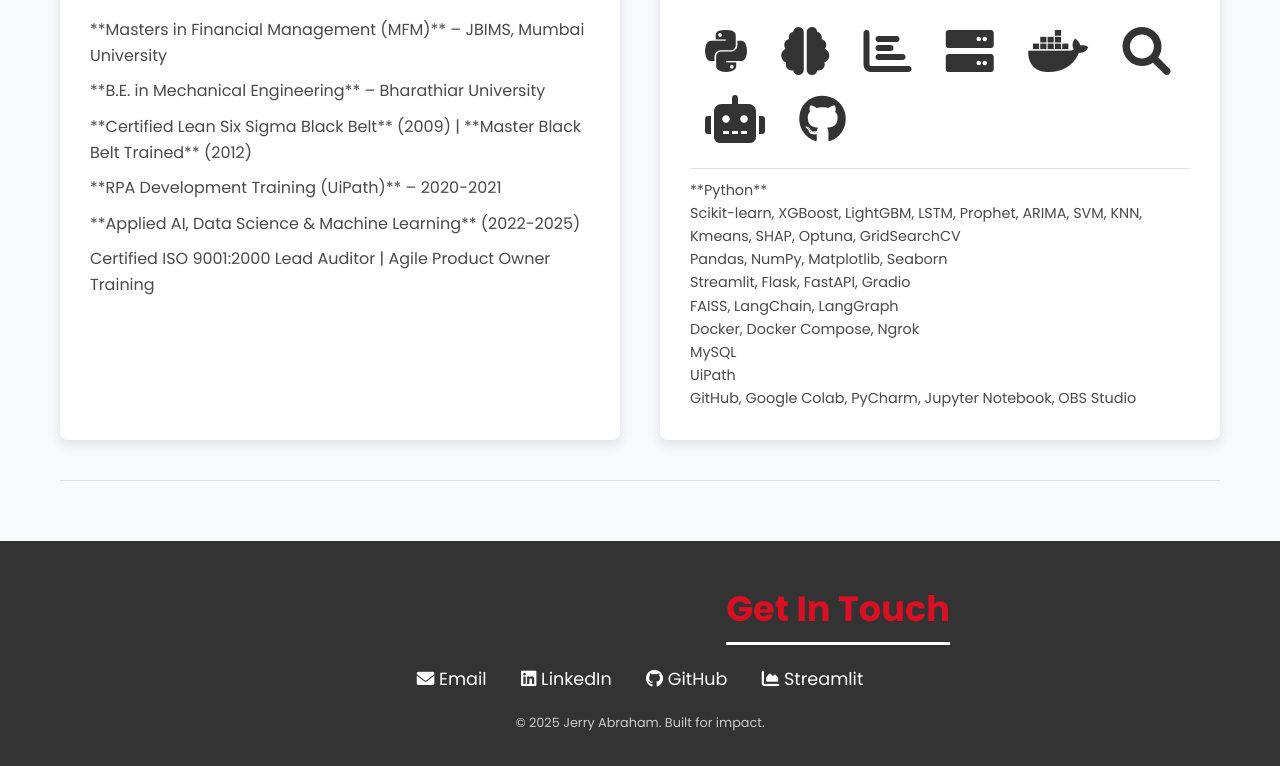
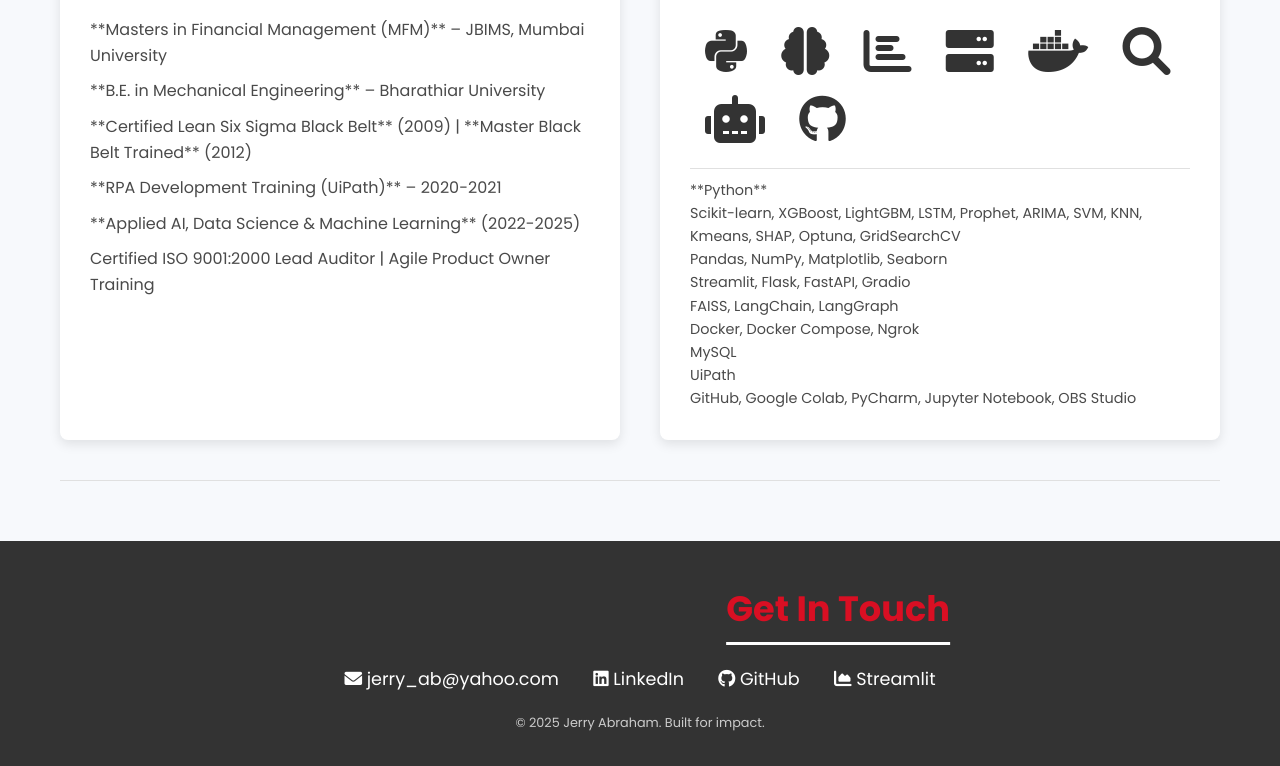
Before and after one commit to jerryab31/jerry-abraham-portfolio, a plain HTML site: page index.html in a window 1280 px wide. Shown: the part 3604-4370 px from the top of the page. Drawn offline with Linux system fonts and the light colour scheme.

Commit message:
Update index.html

```diff
--- a/index.html
+++ b/index.html
@@ -201,7 +201,7 @@
     <footer>
         <h2>Get In Touch</h2>
         <div class="social-links">
-            <a href="mailto:jerry_ab@yahoo.com"><i class="fas fa-envelope"></i> Email</a>
+            <a href="#"><i class="fas fa-envelope"></i> jerry_ab@yahoo.com</a>
             <a href="https://www.linkedin.com/in/jerry-a-88632b1b/" target="_blank"><i class="fab fa-linkedin"></i> LinkedIn</a>
             <a href="https://github.com/jerryab31" target="_blank"><i class="fab fa-github"></i> GitHub</a>
             <a href="https://share.streamlit.io/user/jerryab31" target="_blank"><i class="fas fa-chart-area"></i> Streamlit</a>
```
